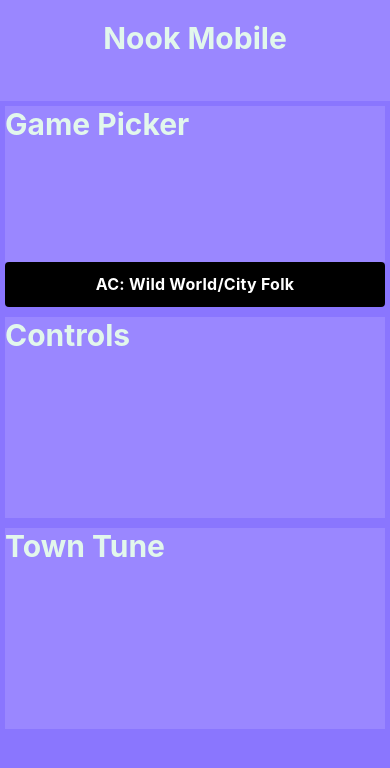
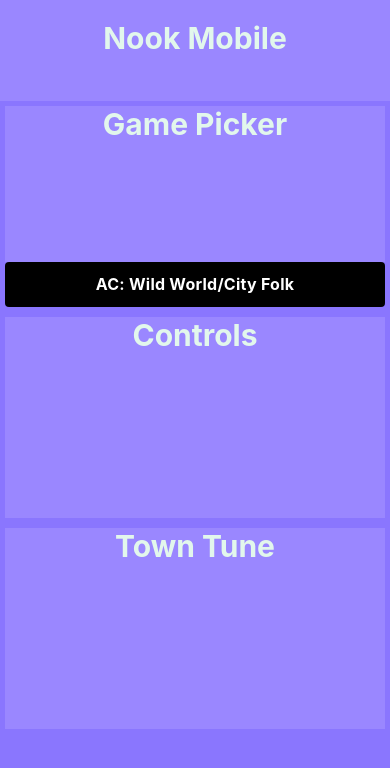
Before and after one commit to hamid-hai/nook_mobile, a React Native app: screen / in a window 390 px wide. Shown: the top 768 px of the page. Built offline with nearby package versions, Linux system fonts and the light colour scheme.

Commit message:
Alignment for buttons bug fixed

```diff
--- a/src/sections/Controls.tsx
+++ b/src/sections/Controls.tsx
@@ -32,5 +32,6 @@ const styles = StyleSheet.create({
         color: '#e2f7ec',
         fontSize: 30,
         fontWeight: 'bold',
+        textAlign: 'center',
     }
 })
--- a/src/sections/GamePicker.tsx
+++ b/src/sections/GamePicker.tsx
@@ -39,6 +39,7 @@ const styles = StyleSheet.create({
         color: '#e2f7ec',
         fontSize: 30,
         fontWeight: 'bold',
+        textAlign: 'center',
     },
     buttonBG: {
         alignItems: 'center',
--- a/src/sections/TownTune.tsx
+++ b/src/sections/TownTune.tsx
@@ -34,5 +34,6 @@ const styles = StyleSheet.create({
         color: '#e2f7ec',
         fontSize: 30,
         fontWeight: 'bold',
+        textAlign: 'center',
     }
 })
```
